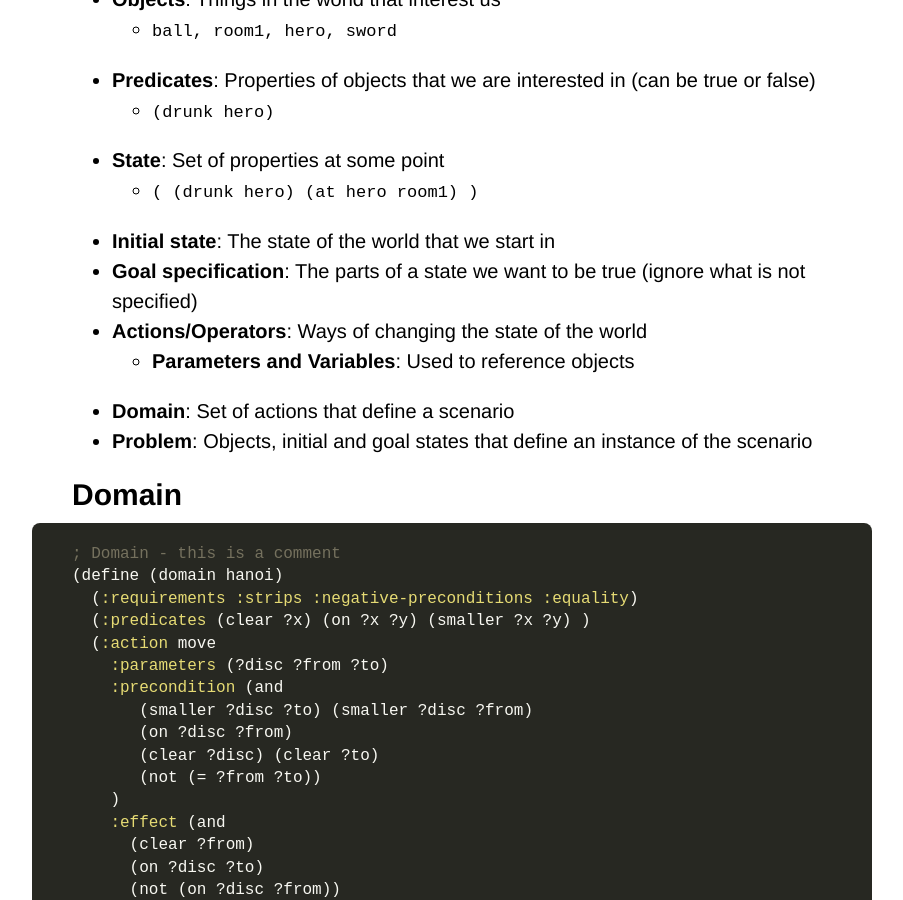
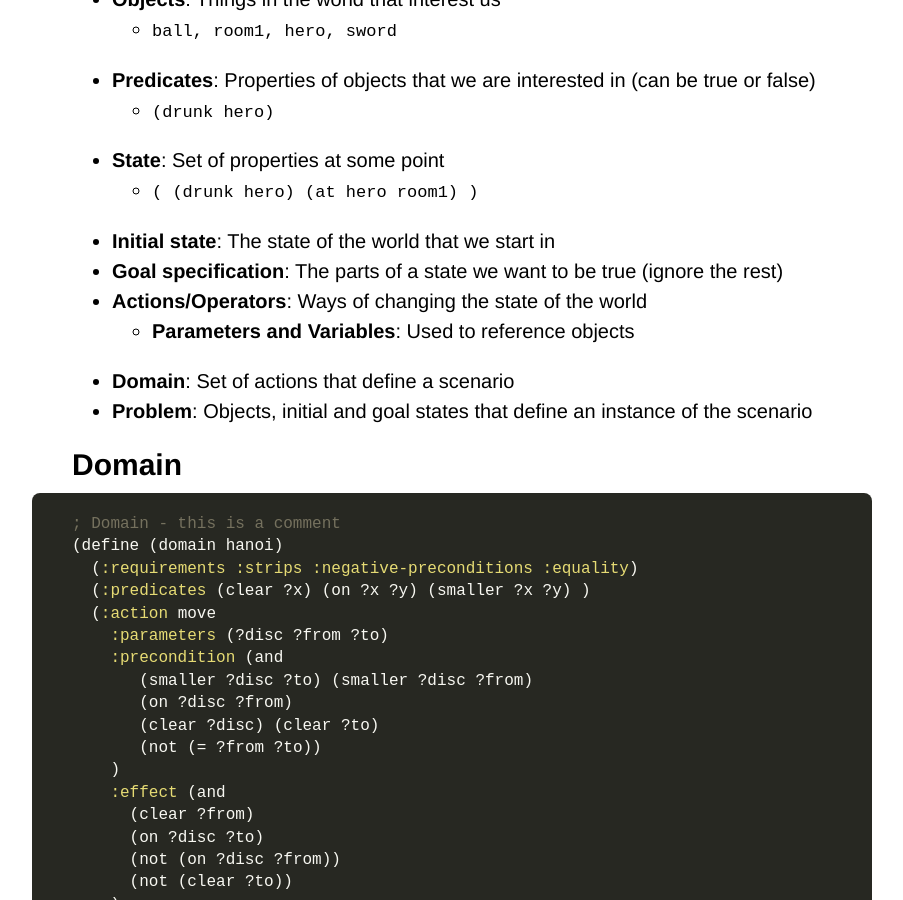
Before and after one commit to Maumagnaguagno/maumagnaguagno.github.io, a Jekyll site: the page built from pddl.md, in a window 1280 px wide and 900 px high, scrolled down 677 px. Shown: the whole window, without its empty margins (188-1091 px from the left). Built offline with Jekyll 4.4.1, drawn with Linux system fonts in a browser that asks for light colours; our own code applies the rules of GitHub Pages for plain Markdown files.

Commit message:
Avoid line breaking in item in PDDL

```diff
--- a/pddl.md
+++ b/pddl.md
@@ -28,7 +28,7 @@ category: pddl
 - **State**: Set of properties at some point
   - ``( (drunk hero) (at hero room1) )``
 - **Initial state**: The state of the world that we start in
-- **Goal specification**: The parts of a state we want to be true (ignore what is not specified)
+- **Goal specification**: The parts of a state we want to be true (ignore the rest)
 - **Actions/Operators**: Ways of changing the state of the world
   - **Parameters and Variables**: Used to reference objects
 - **Domain**: Set of actions that define a scenario
```
